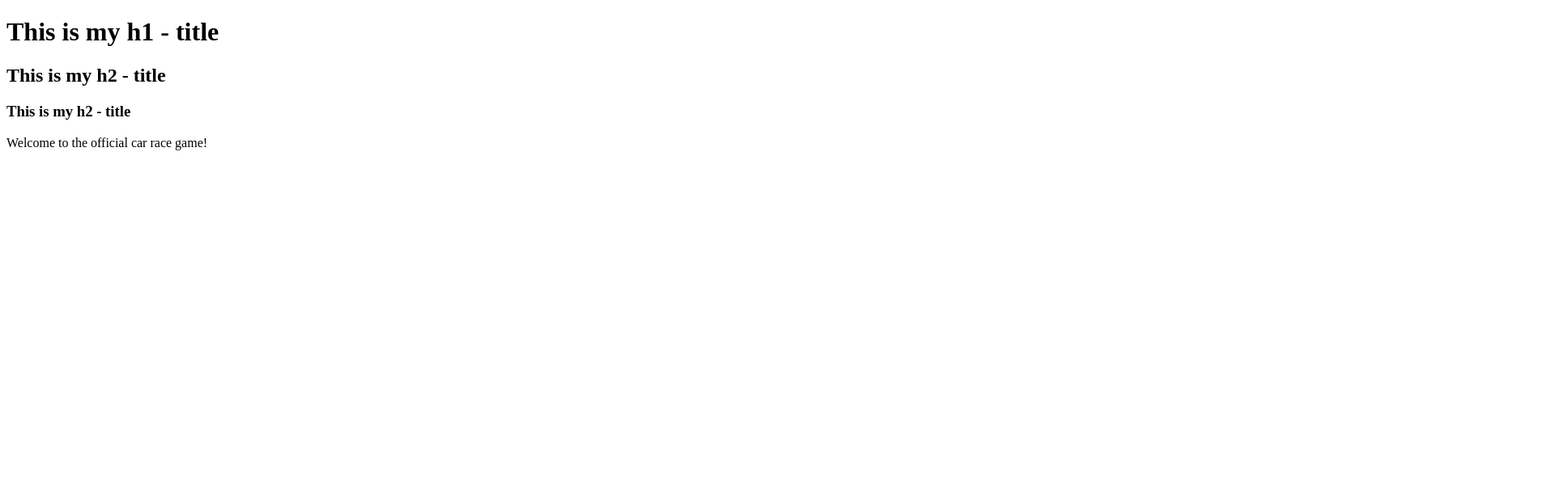
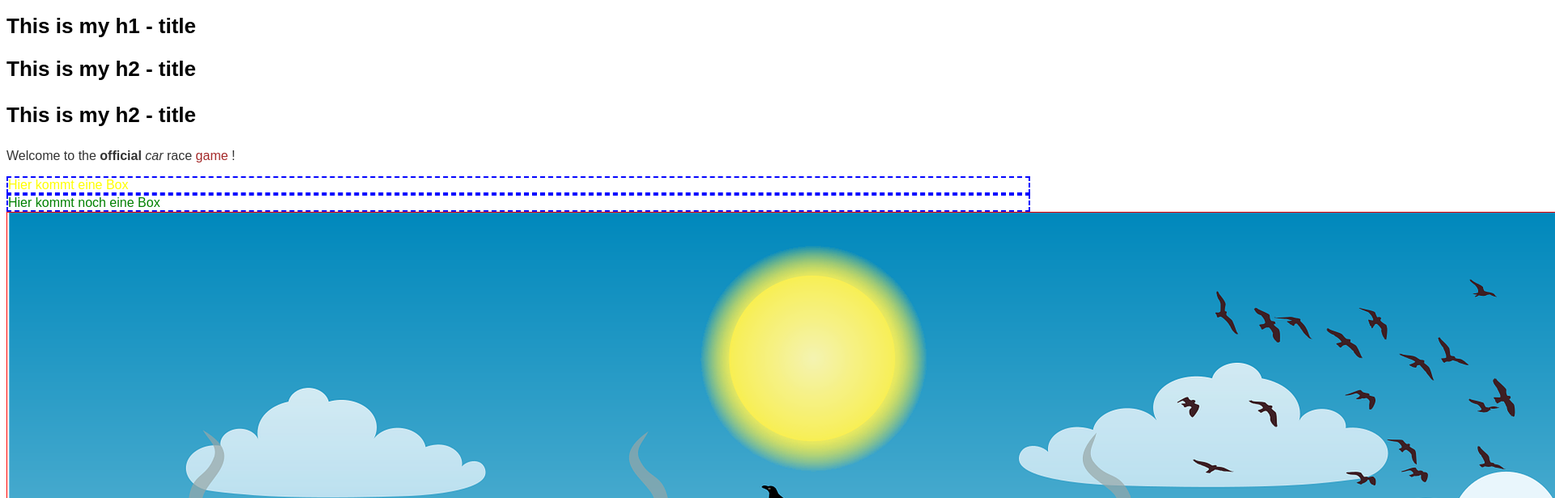
Before and after one commit to xxldaniel/ExtremeRace, a plain HTML site: page index.html in a window 1280 px wide. Shown: the top 616 px of the page at 81% size, 1920 px wide, since content can reach past the window. Drawn offline with Linux system fonts and the light colour scheme.

Commit message:
append some styling

```diff
--- a/index.html
+++ b/index.html
@@ -6,6 +6,46 @@
     <meta name="viewport"
           content="width=device-width, initial-scale=1.0">
     <title>Extreme Race</title>
+
+
+    <style>
+        body {
+            font-family: Arial, Helvetica, sans-serif;
+            font-size: 16px;
+        }
+
+        h1 {
+            font-size: 26px;
+        }
+
+        h2 {
+            font-size: 26px;
+        }
+
+        h3 {
+            font-size: 26px;
+        }
+
+        p {
+            color: #333;
+        }
+
+        #box1 {
+            color: yellow;
+        }
+
+        #box2 {
+            color: green;
+        }
+
+        .box {
+            border: dashed 2px blue;
+        }
+
+        #my-image {
+            border: solid 1px red;
+        }
+    </style>
 </head>
 
 <body>
@@ -17,7 +57,22 @@
 
     <h3>This is my h2 - title</h3>
 
-    <p>Welcome to the official car race game!</p>
+    <p>Welcome to the <b>official</b> <i>car</i> race <span style="color: brown;">game</span> !</p>
+
+    <div id="box1"
+         class="box">
+        Hier kommt eine Box
+    </div>
+
+
+    <div id="box2"
+         class="box">
+        Hier kommt noch eine Box
+    </div>
+
+
+    <img id="my-image"
+         src="images/street_1920.png" />
 </body>
 
 </html>
```
